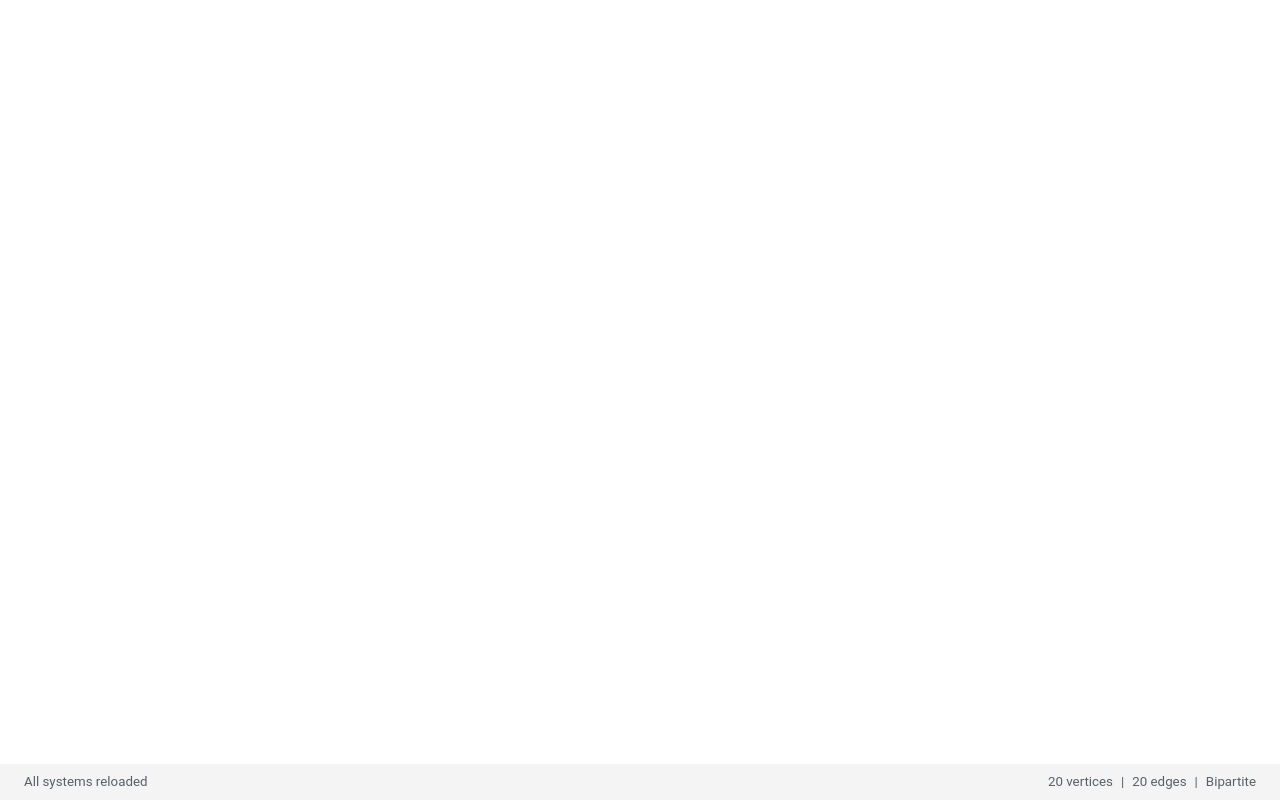
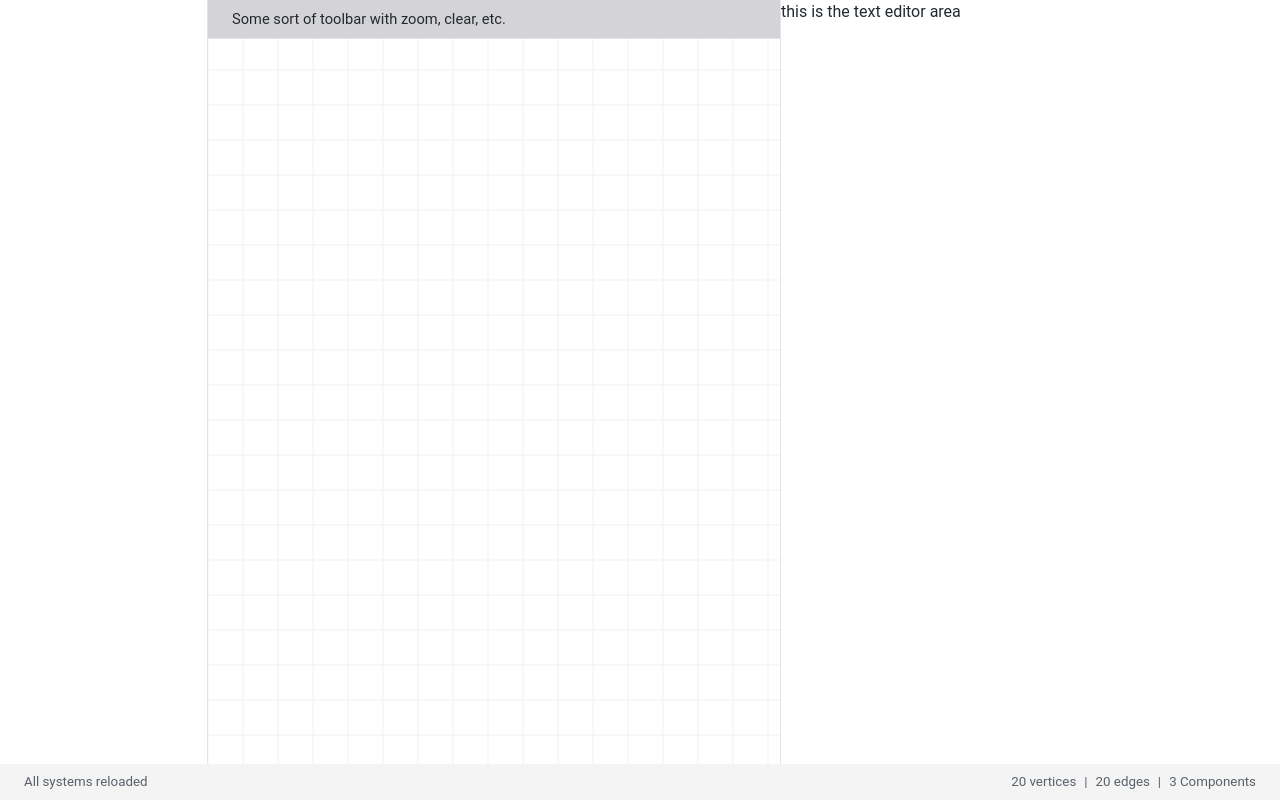
Before and after one commit to speckJ8/graph-tools, a React (Create React App) app: page / in a window 1280 px wide. Built offline with nearby package versions, Linux system fonts and the light colour scheme.

Commit message:
DisplayArea: canvas setup

```diff
--- a/src/App.tsx
+++ b/src/App.tsx
@@ -1,23 +1,28 @@
 import React from 'react'
+
+import ResizableContainer from "./components/ResizableContainer"
+
 import TextEditorArea from './components/TextEditorArea'
 import MetadataArea from './components/MetadataArea'
 import DisplayArea from './components/DisplayArea'
 import FooterArea from "./components/FooterArea"
+
 
 export default class App extends React.Component {
     render () {
         return (
         <div className="app-container flex flex-col">
             <div className="flex-1 flex w-full h-full">
-                <div className="w-1/6 flex">
+                <div className="w-52 flex border-r">
                     <MetadataArea />
                 </div>
-                <div className="w-3/6 flex">
+                <div className="flex flex-grow">
                     <DisplayArea />
                 </div>
-                <div className="w-2/6">
+                <ResizableContainer style={{ width: "500px" }}
+                        className="border-l">
                     <TextEditorArea/>
-                </div>
+                </ResizableContainer>
             </div>
             <FooterArea statusMessage="All systems reloaded"/>
         </div>
--- a/src/components/DisplayArea.tsx
+++ b/src/components/DisplayArea.tsx
@@ -1,9 +1,58 @@
 import React from "react"
 
 export default class DisplayArea extends React.Component {
+    private _containerRef?: HTMLDivElement = undefined
+    private _canvasRef?: HTMLCanvasElement = undefined
+    private _canvasContext?: CanvasRenderingContext2D = undefined
+
+    componentDidMount () {
+        if (this._canvasRef && this._containerRef) {
+            this._canvasRef.height = this._containerRef.offsetHeight
+            this._canvasRef.width = this._containerRef.offsetWidth
+            this._canvasContext = this._canvasRef.getContext("2d") || undefined
+            if (!this._canvasContext)
+                return
+            this._drawBackgroundGrid()
+        }
+    }
+
+    private _drawBackgroundGrid = () => {
+        if (!this._canvasRef || !this._canvasContext)
+            return
+
+        let width = this._canvasRef.width
+        let height = this._canvasRef.height
+        let step = 35
+        this._canvasContext.strokeStyle = "#eee"
+        this._canvasContext.lineWidth = 0.5
+
+        for (let x = 0; x < width; x += step) {
+            this._canvasContext.beginPath()
+            this._canvasContext.moveTo(x, 0)
+            this._canvasContext.lineTo(x, height)
+            this._canvasContext.closePath()
+            this._canvasContext.stroke()
+        }
+
+        for (let y = 0; y < height; y += step) {
+            this._canvasContext.beginPath()
+            this._canvasContext.moveTo(0, y)
+            this._canvasContext.lineTo(width, y)
+            this._canvasContext.closePath()
+            this._canvasContext.stroke()
+        }
+    }
+
     render () {
         return (
-        <div className="h-full w-full">
+        <div ref={r => this._containerRef = r || undefined}
+             className="w-full h-full relative">
+            <div className="px-6 py-2 absolute left-0 right-0 top-0 bg-gray-300 border-b">
+                <p>Some sort of toolbar with zoom, clear, etc.</p>
+            </div>
+            <canvas ref={r => this._canvasRef = r || undefined}
+                    width="100%" height="100%">
+            </canvas>
         </div>
         )
     }
--- a/src/components/FooterArea.tsx
+++ b/src/components/FooterArea.tsx
@@ -19,7 +19,7 @@ export default class FooterArea extends React.Component<Props> {
                 <small className="mx-2">|</small>
                 <small>20 edges</small>
                 <small className="mx-2">|</small>
-                <small>Bipartite</small>
+                <small>3 Components</small>
             </div>
         </div>
         )
--- a/src/components/TextEditorArea.tsx
+++ b/src/components/TextEditorArea.tsx
@@ -5,6 +5,7 @@ export default class TextEditorAreaa extends React.Component {
     render () {
         return (
         <div className="h-full w-full">
+            this is the text editor area
         </div>
         )
     }
--- a/src/styles/base.css
+++ b/src/styles/base.css
@@ -83,3 +83,12 @@ blockquote {
     height: 100vh;
     width: 100vw;
 }
+
+/* -------------------------------------------------------------------------- */
+
+.button {
+    border: 1px solid #ccc;
+    border-radius: 2px;
+    background: white;
+    padding: 4px 2px;
+}
```
Also changed, not shown: 1 other file (tests, documents, lock files or other folders).
